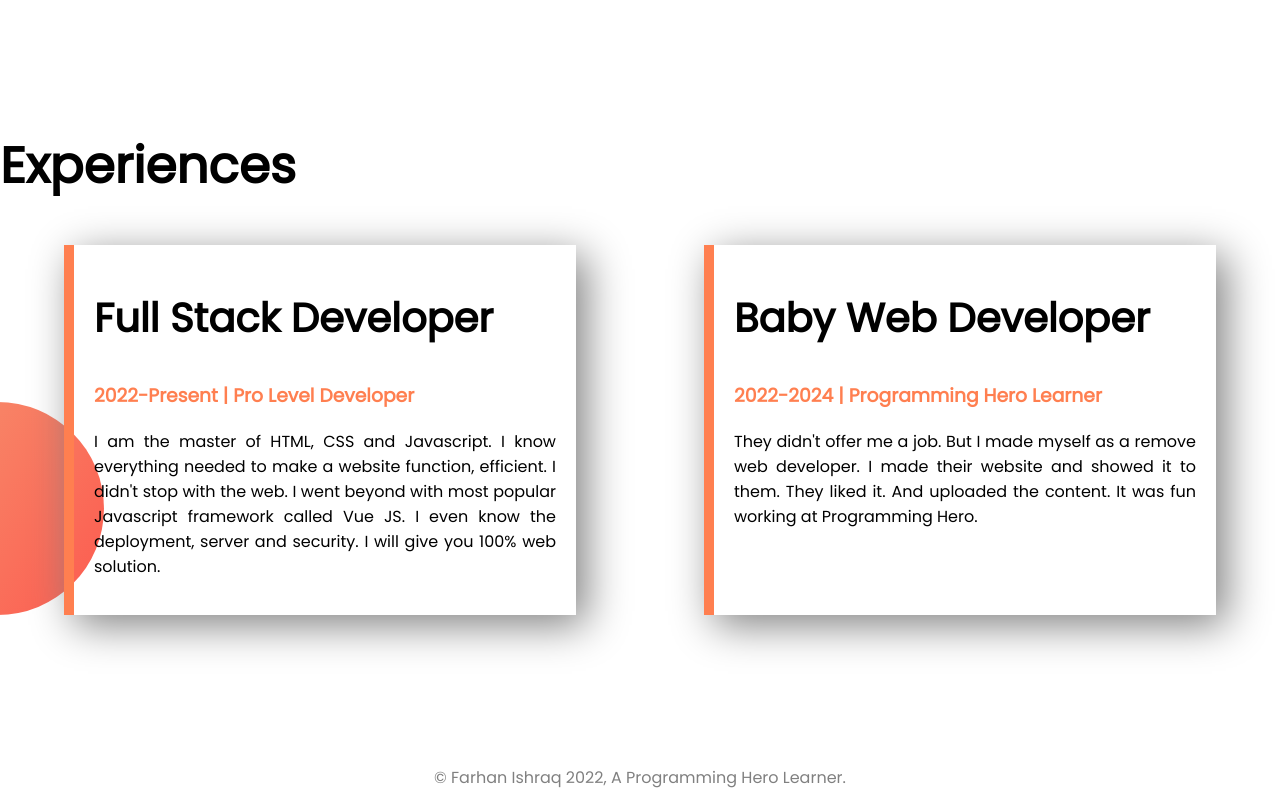
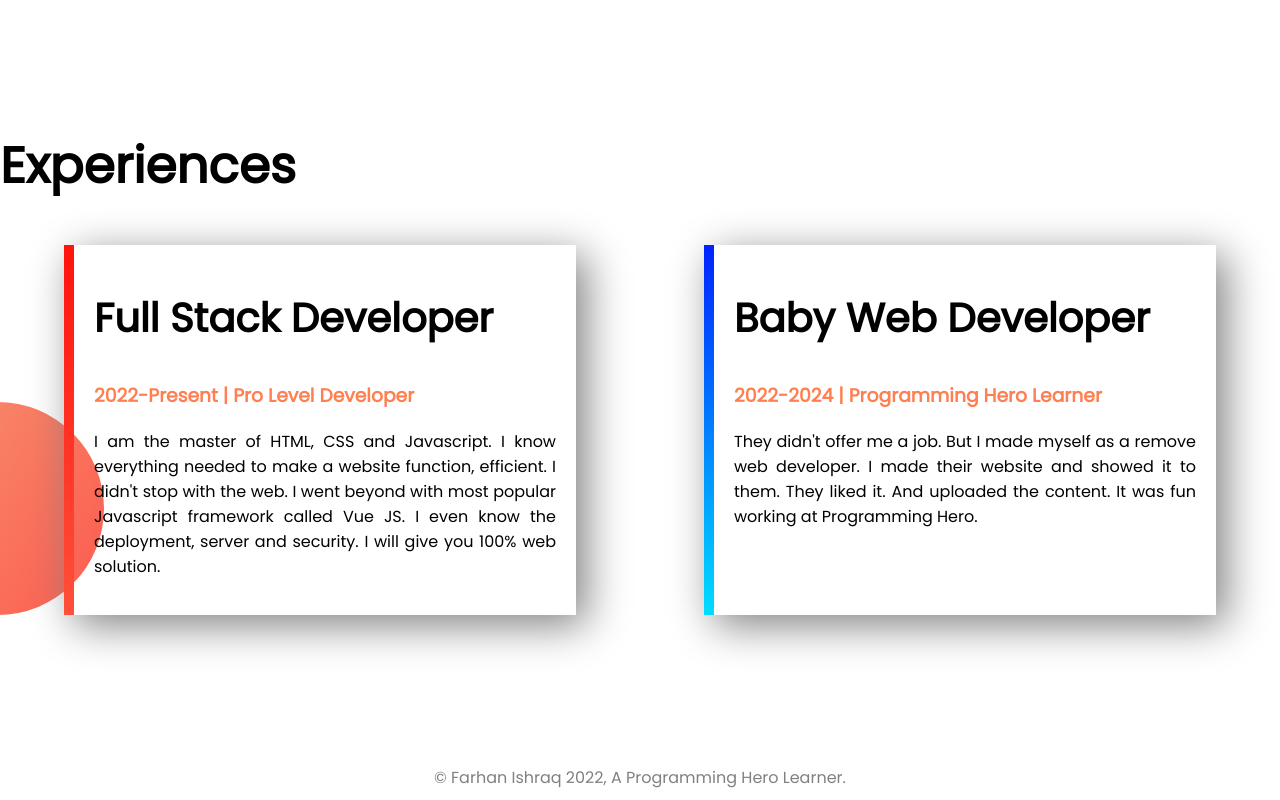
Before and after one commit to farhan-2000/developer-portfolio, a plain HTML site: page index.html in a window 1280 px wide. Shown: the part 1194-1994 px from the top of the page. Drawn offline with Linux system fonts and the light colour scheme.

Commit message:
all complete

```diff
--- a/index.html
+++ b/index.html
@@ -50,7 +50,7 @@
     <section class="experience-area">
         <h1>Experiences</h1>
         <div class="felixable-container">
-            <div class="experience-item">
+            <div id="full-stack-experience" class="experience-item">
                 <h2>Full Stack Developer</h2>
                 <h3 class="bg-color-coral">2022-Present | Pro Level Developer</h3>
                 <p>
@@ -60,7 +60,7 @@
                     JS. I even know the deployment, server and security. I will give you 100% web solution.
                 </p>
             </div>
-            <div class="experience-item">
+            <div id="web-experience" class="experience-item">
                 <h2>Baby Web Developer</h2>
                 <h3 class="bg-color-coral">2022-2024 | Programming Hero Learner</h3>
                 <p>
--- a/style.css
+++ b/style.css
@@ -80,9 +80,18 @@ p {
     box-shadow: 10px 10px 40px gray;
 }
 
+#web-experience {
+    border-left: 10px solid blue;
+    border-image: linear-gradient(blue, cyan) 50;
+}
+
+#full-stack-experience {
+    border-left: 10px solid;
+    border-image: linear-gradient(red, tomato) 70;
+}
+
 footer {
     color: gray;
-    display: flex;
-    justify-content: center;
+    text-align: center;
     margin-bottom: 10px;
 }
```
